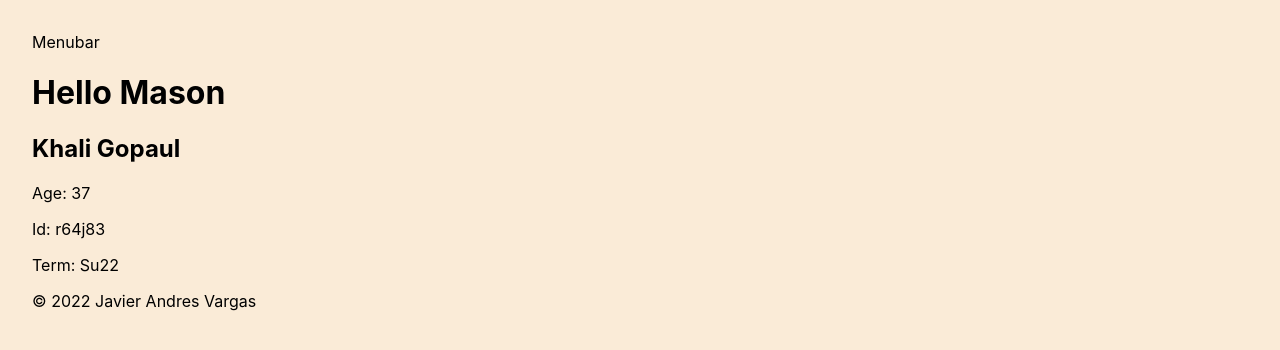
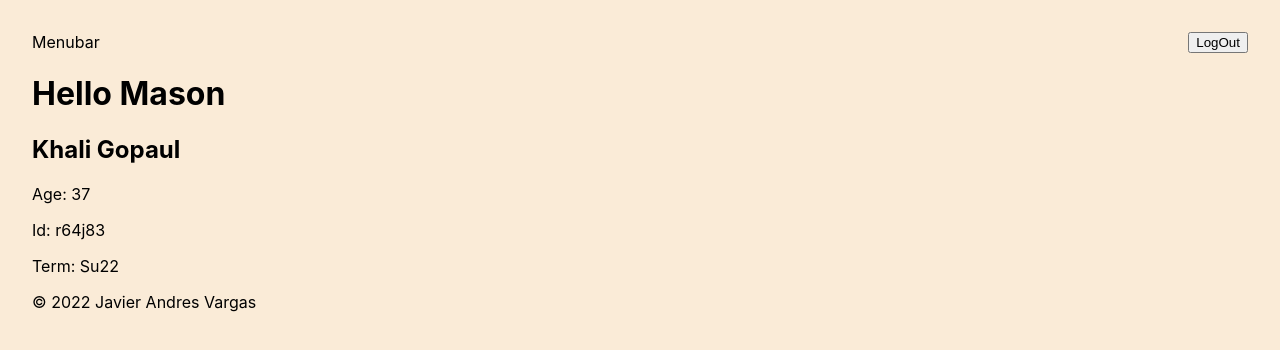
Before and after one commit to TheGoumble/react-props, a React (Create React App) app: page / in a window 1280 px wide. Shown: the top 350 px of the page. Built offline with nearby package versions, Linux system fonts and the light colour scheme.

Commit message:
fake login and logout

```diff
--- a/src/App.js
+++ b/src/App.js
@@ -9,7 +9,7 @@ function App() {
 
   return (
     <>
-      <Menubar />
+      <Menubar name={name} setName = {setName}/>
       <Main name={name} />
       <Footer />
     </>
--- a/src/components/Menubar.jsx
+++ b/src/components/Menubar.jsx
@@ -1,8 +1,10 @@
-import React from "react";
-export default function Menubar(){
-    return(
-        <nav>
-            Menubar
-        </nav>
-    )
+import React from "react"
+export default function Menubar({name, setName}) {
+  return (
+    <nav style={{display: "flex", justifyContent: "space-between"}}>
+      <span>Menubar</span>
+      {/* REMEBER THIS  */}
+      {name ? <button onClick={()=>{setName(null)}}>LogOut</button>:<button onClick={()=>{setName("Javier")}}>Login</button>}
+    </nav>
+  )
 }
```
